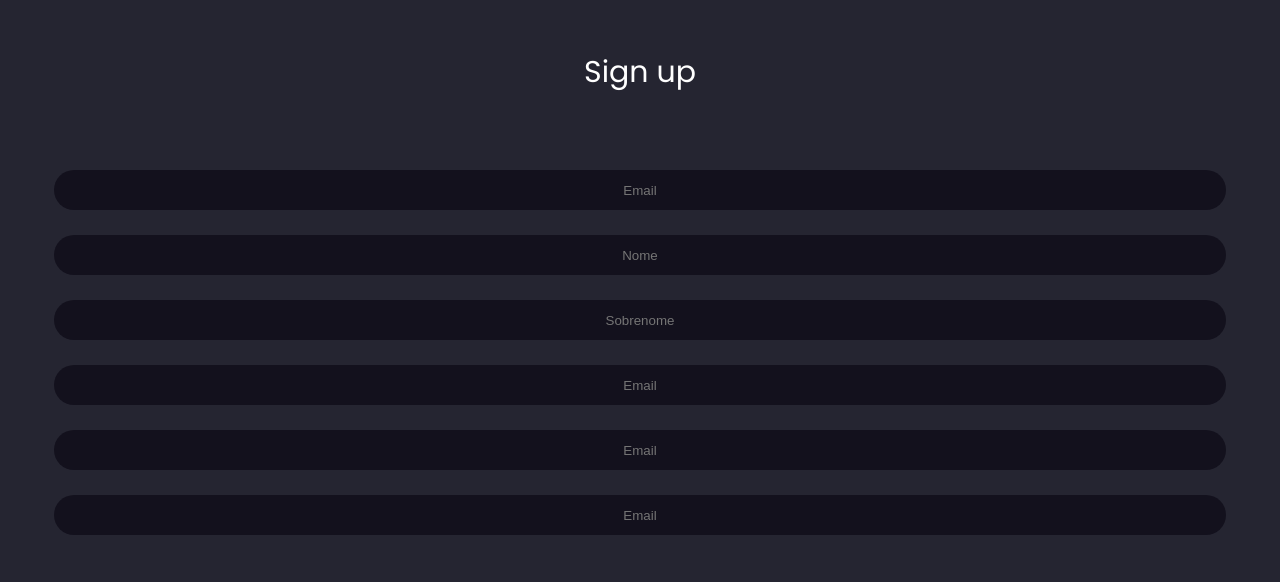
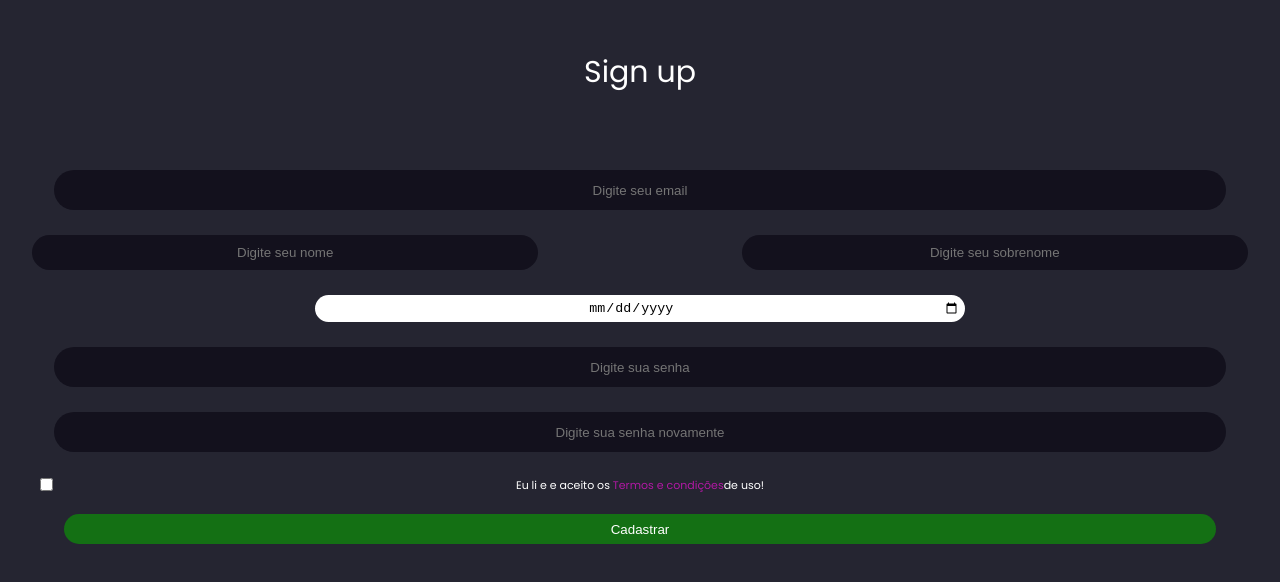
Before and after one commit to AdelinoJnr/currency-wallet, a React (Create React App) app: page /cadastro in a window 1280 px wide. Shown: the top 582 px of the page. Built offline with nearby package versions, Linux system fonts and the light colour scheme; no server answers.

Commit message:
[feat: page cadastro and css]

```diff
--- a/package.json
+++ b/package.json
@@ -38,7 +38,6 @@
     ]
   },
   "devDependencies": {
-    "eslint": "^7.32.0",
     "eslint-config-airbnb": "^18.2.1",
     "eslint-config-prettier": "^8.3.0",
     "eslint-plugin-import": "^2.24.0",
--- a/prettier.config.js
+++ /dev/null
@@ -1,5 +0,0 @@
-module.exports = {
-  singleQuote: true,
-  trailingComma: 'all',
-  arrowParens: 'avoid',
-};
--- a/src/pages/Cadastro.jsx
+++ b/src/pages/Cadastro.jsx
@@ -1,51 +1,33 @@
 import React from 'react';
+import { Link } from 'react-router-dom';
 
 function Cadastro() {
   return (
     <main className="main-login">
       <h3 className="title-login">Sign up</h3>
       <label className="label-input" htmlFor="email">
-        <input
-          id="email"
-          className="inputs"
-          placeholder="Email"
-        />
+        <input type="email" id="email" className="inputs" placeholder="Digite seu email" />
       </label>
-      <label className="label-input" htmlFor="firstname">
-        <input
-          id="firstname"
-          className="inputs"
-          placeholder="Nome"
-        />
+      <div className="content-full-name">
+        <input className="input-name-user" type="text" id="firstname" placeholder="Digite seu nome" />
+        <input className="input-name-user" type="text" id="lastname" placeholder="Digite seu sobrenome" />
+      </div>
+
+      <label className="label-input" htmlFor="data">
+        <input className="input-date" type="date" id="data" />
       </label>
-      <label className="label-input" htmlFor="lastname">
-        <input
-          id="lastname"
-          className="inputs"
-          placeholder="Sobrenome"
-        />
+
+      <label className="label-input" htmlFor="password">
+        <input type="password" id="password" className="inputs" placeholder="Digite sua senha" />
       </label>
-      <label className="label-input" htmlFor="email">
-        <input
-          id="email"
-          className="inputs"
-          placeholder="Email"
-        />
+      <label className="label-input" htmlFor="password">
+        <input type="password" id="password" className="inputs" placeholder="Digite sua senha novamente" />
       </label>
-      <label className="label-input" htmlFor="email">
-        <input
-          id="email"
-          className="inputs"
-          placeholder="Email"
-        />
+      <label className="label-input" htmlFor="termos">
+        <input className="checkbox-termos" type="checkbox" name="termos" id="termos" />
+        <span className="text-termos">Eu li e e aceito os <Link>Termos e condições</Link>de uso!</span>
       </label>
-      <label className="label-input" htmlFor="email">
-        <input
-          id="email"
-          className="inputs"
-          placeholder="Email"
-        />
-      </label>
+      <button className="btn-cadastrar btn-padrao" type="button">Cadastrar</button>
     </main>
   );
 }
--- a/src/pages/Login.jsx
+++ b/src/pages/Login.jsx
@@ -16,6 +16,7 @@ function Login() {
           id="email"
           className="inputs"
           placeholder="Email"
+          type="email"
         />
       </label>
       <label className="label-input" htmlFor="password">
@@ -24,6 +25,7 @@ function Login() {
           id="password"
           className="inputs"
           placeholder="Senha"
+          type="password"
         />
       </label>
       <div className="content-facilitacao">
--- a/src/pages/styles.css
+++ b/src/pages/styles.css
@@ -87,17 +87,13 @@
   text-align: center;
 }
 
-.inputs::placeholder {
-  text-align: center;
-}
-
 .icon-inputs {
   width: 16px;
   height: 16px;
   color: rgba(153, 153, 153, 0.7);
   position: absolute;
   top: 12px;
-  left: 35px;
+  left: 30px;
 }
 
 .inputs {
@@ -107,6 +103,8 @@
   border-radius: 20px;
   border: none;
   background-color: #13111D;
+  color: white;
+  text-align: center;
 }
 
 .content-facilitacao {
@@ -196,3 +194,41 @@
   font-weight: 700;
   margin-left: 5px;
 }
+
+/* Cadastro */
+.input-name-user {
+  padding: 10px;
+  border-radius: 20px;
+  border: none;
+  background-color: #13111D;
+  color: white;
+  text-align: center;
+  width: 40%;
+}
+
+.content-full-name {
+  display: flex;
+  margin-top: 25px;
+  width: 95%;
+  justify-content: space-between;
+}
+
+.input-date {
+  padding: 5px;
+  border-radius: 20px;
+  border: none;
+  width: 50%;
+  text-align: center;
+}
+
+.checkbox-termos {
+  position: absolute;
+  top: 1px;
+  left: 40px;
+}
+
+.text-termos {
+  font-size: 1.1em;
+  display: block;
+  margin-bottom: 10px;
+}
--- a/src/styles/global.css
+++ b/src/styles/global.css
@@ -13,3 +13,7 @@ a {
   text-decoration: none;
   color: #b118a4;
 }
+
+*:focus {
+  outline: none;
+}
```
Also changed, not shown: .eslintrc.json (deleted), 1 other file (tests, documents, lock files or other folders).
